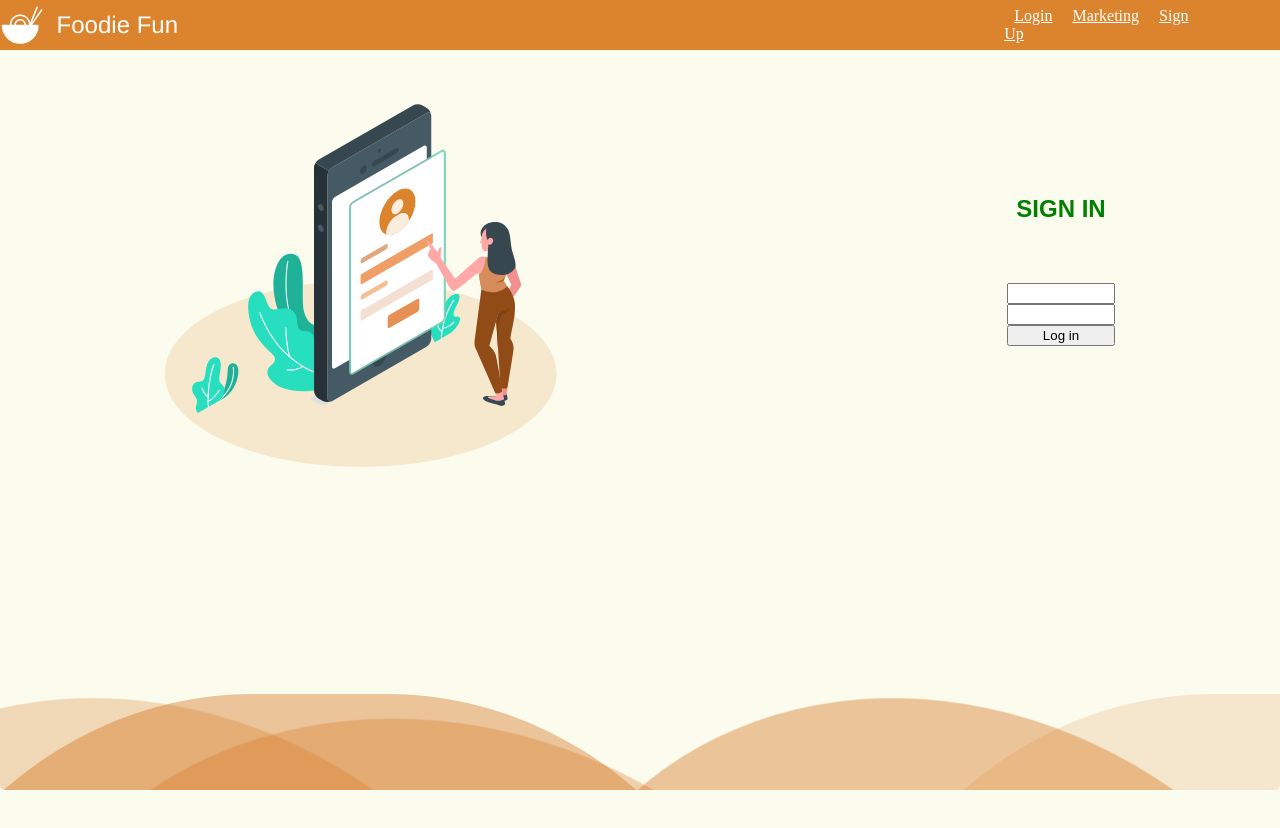
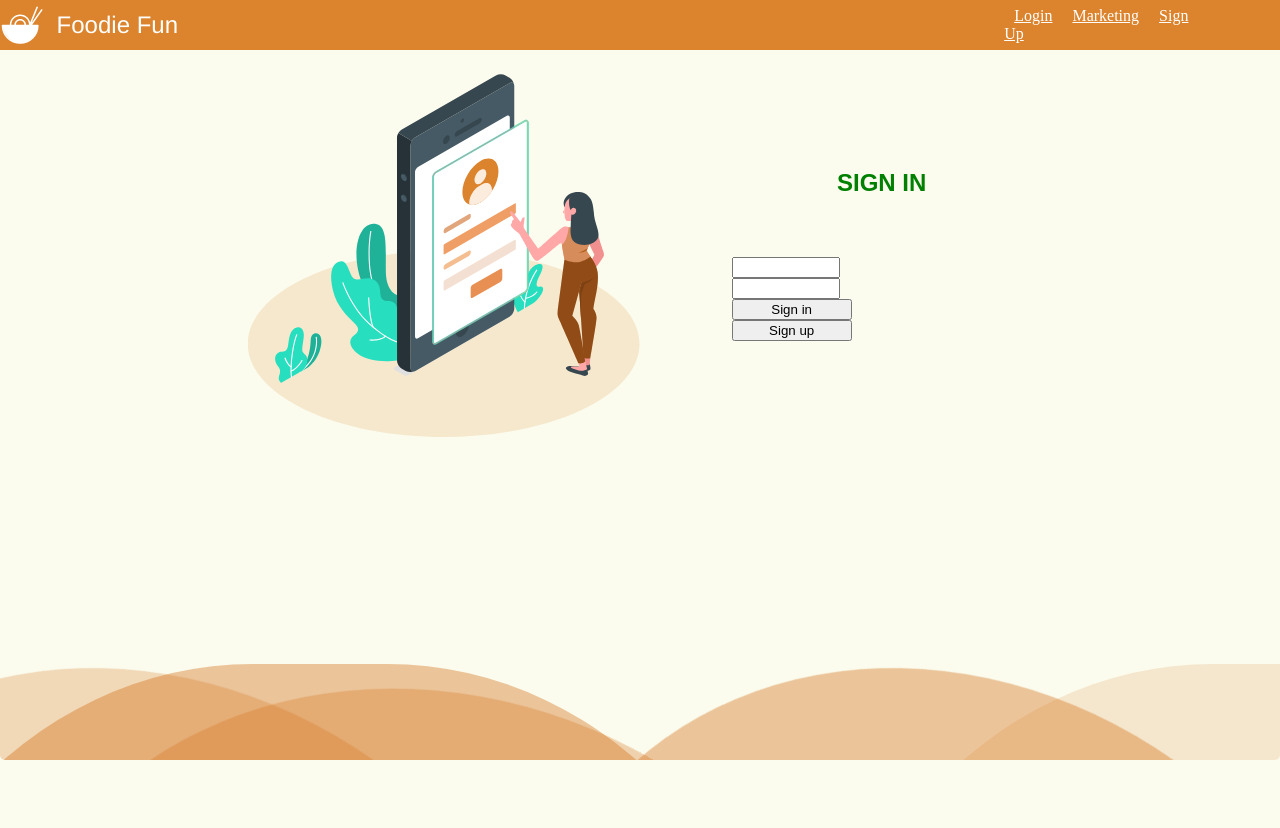
Before and after one commit to Build-Week-Foodie-Funz/front-end, a React (Create React App) app: page / in a window 1280 px wide. Shown: the top 828 px of the page. Built offline with nearby package versions, Linux system fonts and the light colour scheme.

Commit message:
continued styling login

```diff
--- a/src/components/Login.js
+++ b/src/components/Login.js
@@ -26,12 +26,20 @@ const StyledDiv = styled.div`
     margin: 0 auto;
     color: green;
     display: flex;
-    justify-content: space-between;
+    justify-content: space-evenly;
     align-items: center;
 
     img {
       width: 400px;
-      margin-top: 50px;
+      margin-top: 20px;
+    }
+
+    .login-section {
+
+      width: 300px;
+      button {
+        width: 40%;
+      }
     }
   }
 
@@ -92,13 +100,10 @@ const StyledDiv = styled.div`
       }
 
       @keyframes drift {
-  from { transform: rotate(0deg); }
-  from { transform: rotate(360deg); }
-}
-
-
+        from { transform: rotate(0deg); }
+        from { transform: rotate(360deg); }
+      }
     }
-
     &:after {
       content: '';
       display: block;
@@ -106,14 +111,10 @@ const StyledDiv = styled.div`
       top: 0;
       width: 100%;
       height: 100%;
-      // background: linear-gradient(to bottom, rgba(yellow, 0.15), rgba(#def, 0) 70%, rgba(white, .5));
       z-index: 11;
       transform: translate3d(0, 0, 0);
     }
   }
-
-
-
 `
 
 const Login = props => {
@@ -150,7 +151,8 @@ const Login = props => {
               value={credentials.password}
               onChange={handleChange}
             />
-            <button>Log in</button>
+            <button>Sign in</button>
+            <button>Sign up</button>
           </form>
         </div>
       </section>
```
